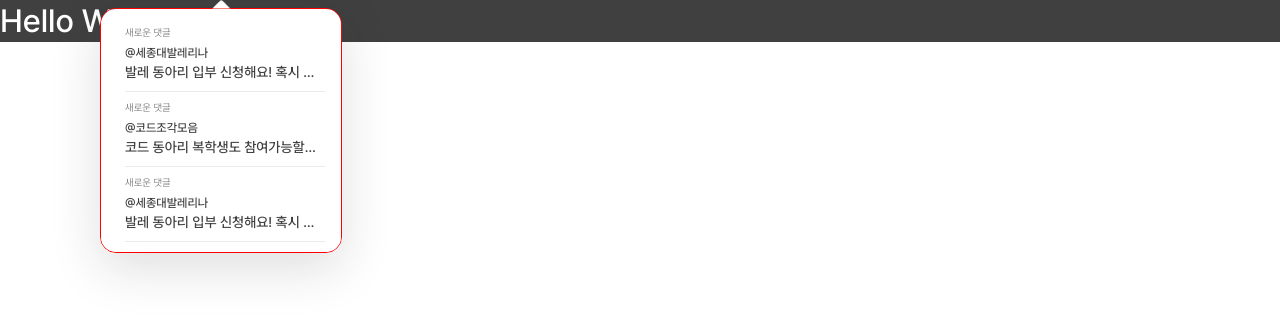
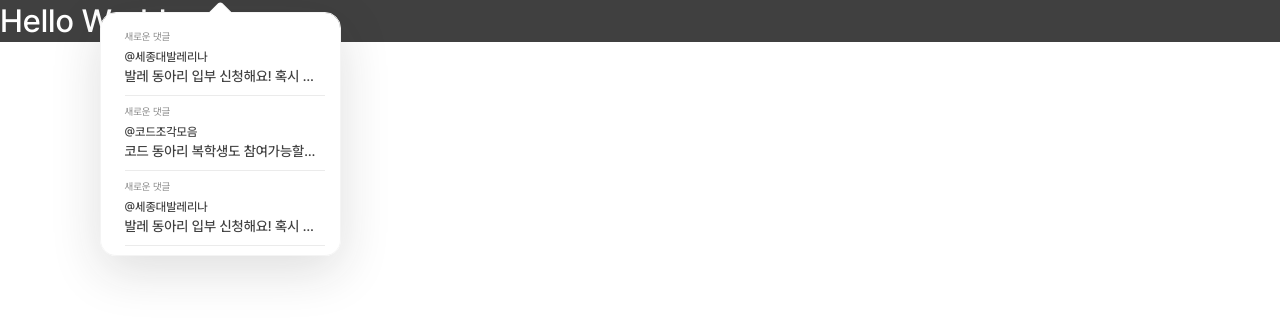
Before and after one commit to dong-ariari/frontend, a React (Vite) app: page / in a window 1280 px wide. Shown: the top 318 px of the page. Built offline with nearby package versions, Linux system fonts and the light colour scheme.

Commit message:
style: 세부 조정

```diff
--- a/src/App.jsx
+++ b/src/App.jsx
@@ -23,7 +23,12 @@ function App() {
     <Router>
       <GlobalStyle />
       <ThemeProvider theme={DefaultTheme}>
-        <div style={{ backgroundColor: "pink", paddingLeft: '100px' }}>
+        <div
+          style={{
+            backgroundColor: "pink",
+            paddingLeft: "100px",
+          }}
+        >
           <Alert data={DUMMY_ALERT} />
         </div>
         <Routes>
--- a/src/components/alert/alert.styles.js
+++ b/src/components/alert/alert.styles.js
@@ -9,17 +9,17 @@ export const Layer = styled.div`
   position: absolute;
   cursor: pointer;
   user-select: none;
-  display: border-box;
-  margin-top: 0.469rem;
+  /* display: border-box; */
+  margin-top: 0.75rem;
 `;
 
 export const Container = styled.div`
   &:after {
     content: "";
     position: absolute;
-    top: -0.469rem;
-    width: 19px;
-    height: 9px;
+    top: -0.625rem;
+    width: 1.563rem;
+    height: 0.75rem;
     background-image: url(${(props) => props.$triangle});
     background-size: cover;
     background-repeat: no-repeat;
@@ -29,12 +29,11 @@ export const Container = styled.div`
     width: 0.5rem;
   }
   align-items: center;
-
-  height: 13.188rem;
+  height: 13.125rem;
   border: solid 0.063px ${(props) => props.theme.color.grey._100};
   box-shadow: 0px 15px 50px 0px rgba(36, 36, 36, 0.15);
   background-color: ${(props) => props.theme.color.white};
-  width: 15rem;
+  width: 14.938rem;
   border-radius: 1rem;
   padding: 1rem 0;
   display: flex;
@@ -43,7 +42,6 @@ export const Container = styled.div`
   overflow-y: scroll;
   overflow-x: hidden;
   scrollbar-width: thin;
-  border: solid 1px red;
 
   &:hover {
     &::-webkit-scrollbar {
@@ -62,7 +60,6 @@ export const Container = styled.div`
   &:last-child div:nth-child(5) {
     div:nth-child(3) {
       border-bottom: none;
-      /* border: solid 1px red; */
     }
   }
 `;
@@ -104,6 +101,5 @@ export const Button = styled.button`
   ${(props) => props.theme.typo.fontWeight._600};
 
   width: 12rem;
-  height: 2rem;
   min-height: 2rem;
 `;
```
